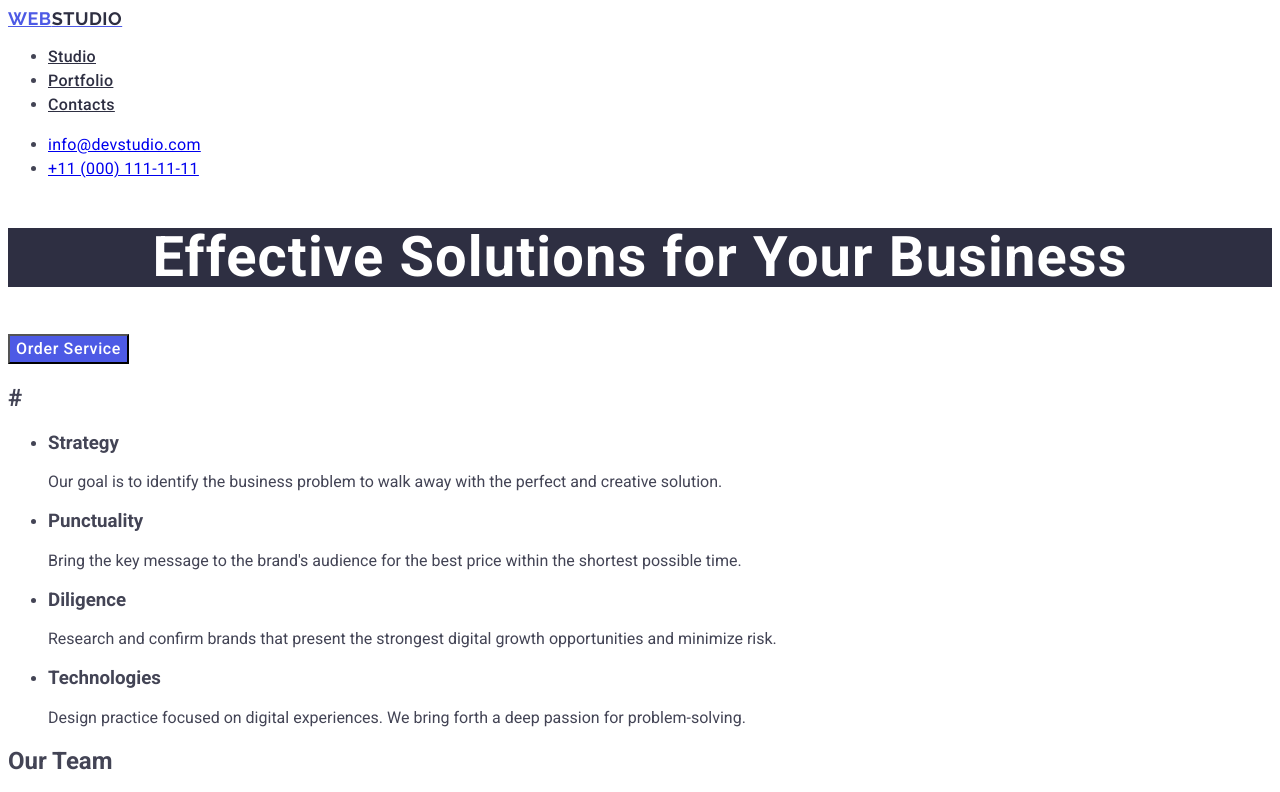
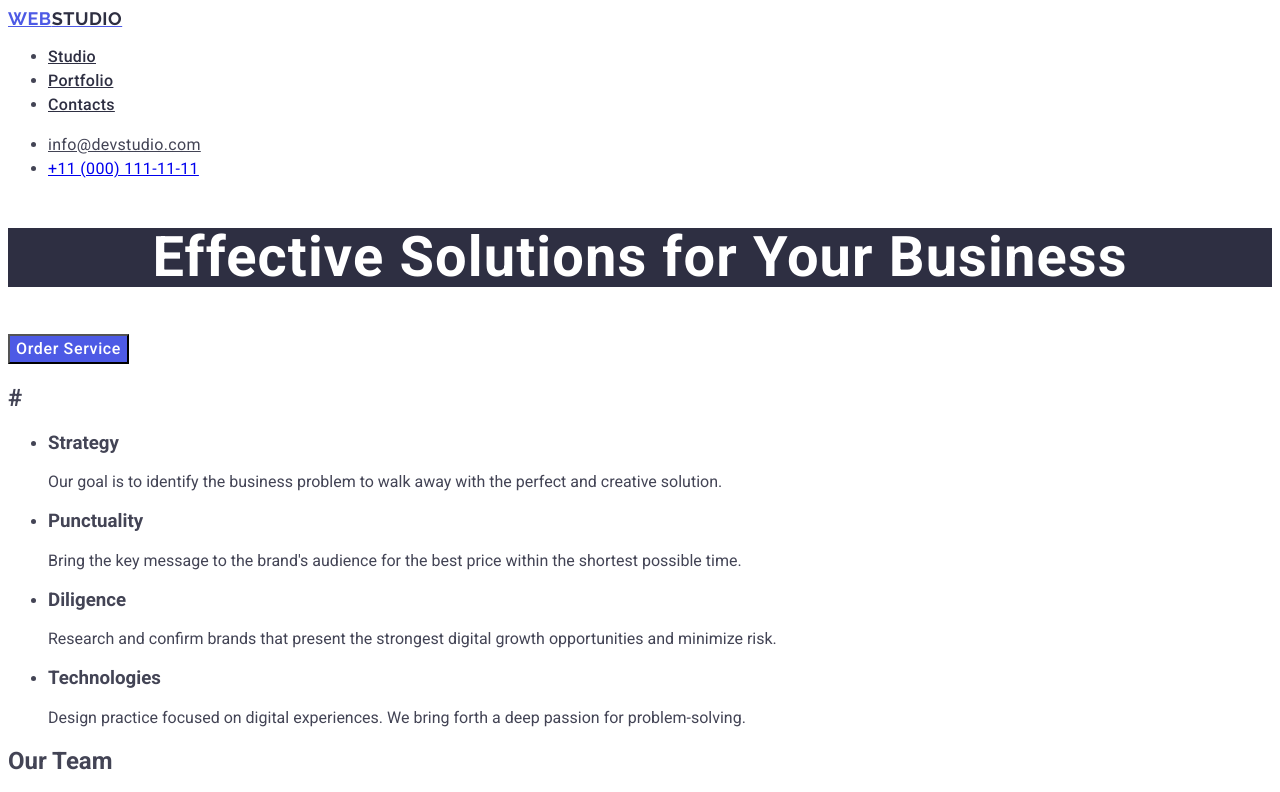
Before and after one commit to Alex2648/goit-markup-hw-02, a plain HTML site: page index.html in a window 1280 px wide. Shown: the top 792 px of the page. Drawn offline with Linux system fonts and the light colour scheme.

Commit message:
addres
focus und hover

```diff
--- a/css/styles.css
+++ b/css/styles.css
@@ -43,6 +43,12 @@ h1 {
     color:#434455;
 
 }
+.adres_mail {
+    color: #434455;
+}
+.adres_mail:hover,:focus {
+    color: #404bbf;
+}
 
 /**one section**/
 .her {
--- a/index.html
+++ b/index.html
@@ -26,7 +26,7 @@
      </nav>
     <address class="two">
         <ul>
-            <li><a href="mailto:info@devstudio.com" target="_blank">info@devstudio.com</a><br /></li>
+            <li><a class="adres_mail" href="mailto:info@devstudio.com" target="_blank">info@devstudio.com</a><br /></li>
             <li><a href="tel:+110001111111">+11 (000) 111-11-11</a><br /></li>
         </ul>
 
```
